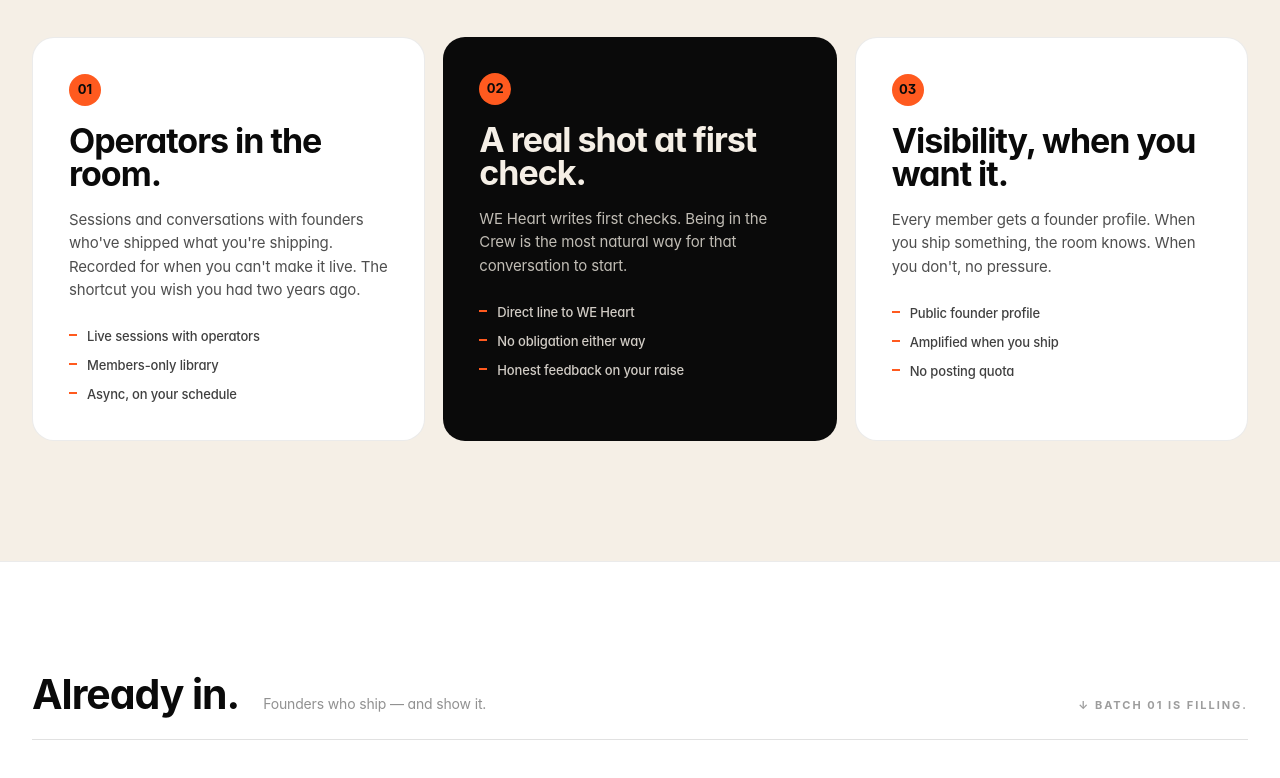
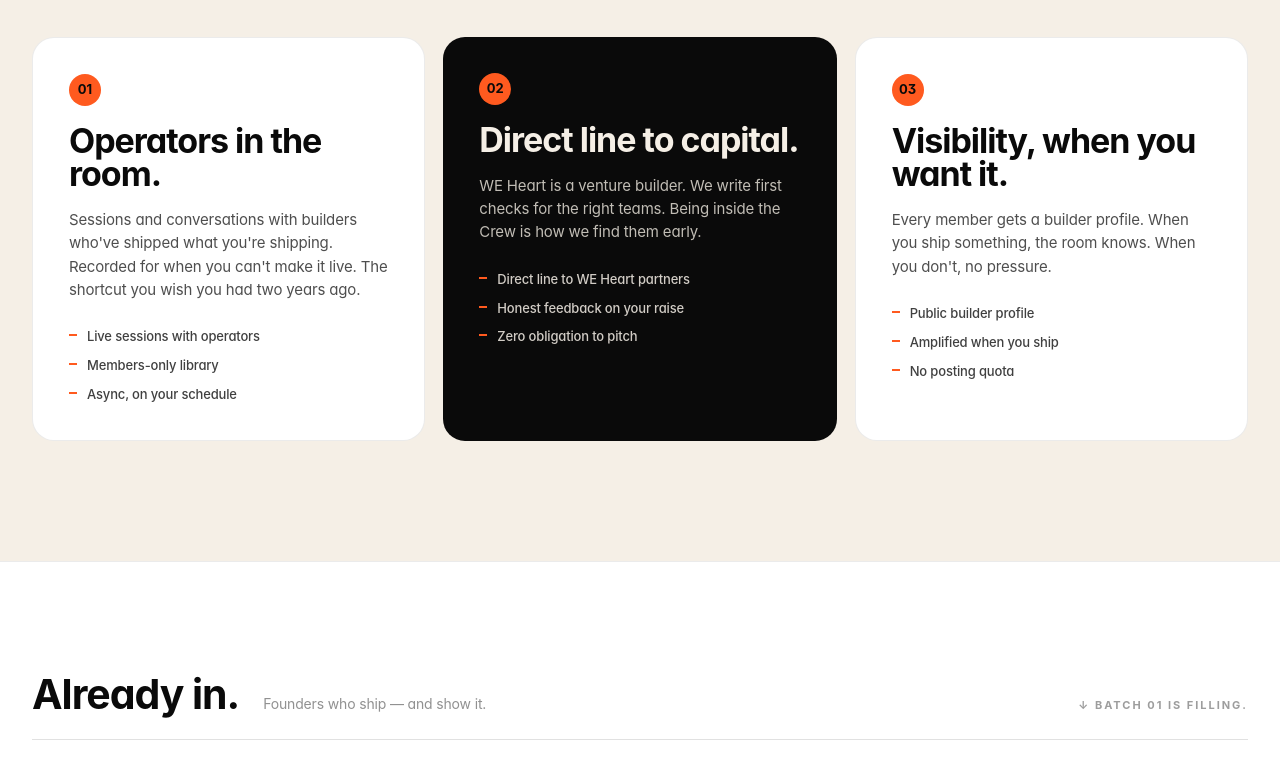
Before and after one commit to build-gif/crew-web, a Next.js app: page / in a window 1280 px wide. Shown: the part 1660-2438 px from the top of the page. Built offline with nearby package versions, Linux system fonts and the light colour scheme.

Commit message:
style(landing): refine copy of second pillar and replace remaining application references

```diff
--- a/src/app/preview/page.jsx
+++ b/src/app/preview/page.jsx
@@ -455,20 +455,20 @@ function CobBatch() {
     {
       kicker: '01',
       title: 'Operators in the room.',
-      body: 'Sessions and conversations with founders who\'ve shipped what you\'re shipping. Recorded for when you can\'t make it live. The shortcut you wish you had two years ago.',
+      body: 'Sessions and conversations with builders who\'ve shipped what you\'re shipping. Recorded for when you can\'t make it live. The shortcut you wish you had two years ago.',
       bullets: ['Live sessions with operators', 'Members-only library', 'Async, on your schedule'],
     },
     {
       kicker: '02',
-      title: 'A real shot at first check.',
-      body: 'WE Heart writes first checks. Being in the Crew is the most natural way for that conversation to start.',
-      bullets: ['Direct line to WE Heart', 'No obligation either way', 'Honest feedback on your raise'],
+      title: 'Direct line to capital.',
+      body: 'WE Heart is a venture builder. We write first checks for the right teams. Being inside the Crew is how we find them early.',
+      bullets: ['Direct line to WE Heart partners', 'Honest feedback on your raise', 'Zero obligation to pitch'],
     },
     {
       kicker: '03',
       title: 'Visibility, when you want it.',
-      body: 'Every member gets a founder profile. When you ship something, the room knows. When you don\'t, no pressure.',
-      bullets: ['Public founder profile', 'Amplified when you ship', 'No posting quota'],
+      body: 'Every member gets a builder profile. When you ship something, the room knows. When you don\'t, no pressure.',
+      bullets: ['Public builder profile', 'Amplified when you ship', 'No posting quota'],
     },
   ];
   return (
@@ -661,7 +661,7 @@ function CobApply() {
         <p style={{fontSize:19, lineHeight:1.5, margin:'32px 0 40px', maxWidth: 600, color:'rgba(10,10,10,0.7)'}}>
           Tell us what you're building, what you shipped last week, and what's blocking you right now. That's all we need.
 
-A human reads every application within a week. If it's not the right fit, we'll tell you why — and suggest what is.
+Instantly unlock the room, access the directory, and connect with other builders. We keep the bar high by reviewing profiles continuously.
         </p>
         <div style={{display:'flex', gap:14, alignItems:'center', flexWrap:'wrap'}}>
           <button style={{
--- a/src/components/landing/landing-page.tsx
+++ b/src/components/landing/landing-page.tsx
@@ -552,12 +552,12 @@ function Batch01() {
     },
     {
       kicker: "02",
-      title: "A real shot at first check.",
-      body: "WE Heart writes first checks. Being in the Crew is the most natural way for that conversation to start.",
+      title: "Direct line to capital.",
+      body: "WE Heart is a venture builder. We write first checks for the right teams. Being inside the Crew is how we find them early.",
       bullets: [
-        "Direct line to WE Heart",
-        "No obligation either way",
+        "Direct line to WE Heart partners",
         "Honest feedback on your raise",
+        "Zero obligation to pitch",
       ],
     },
     {
```
